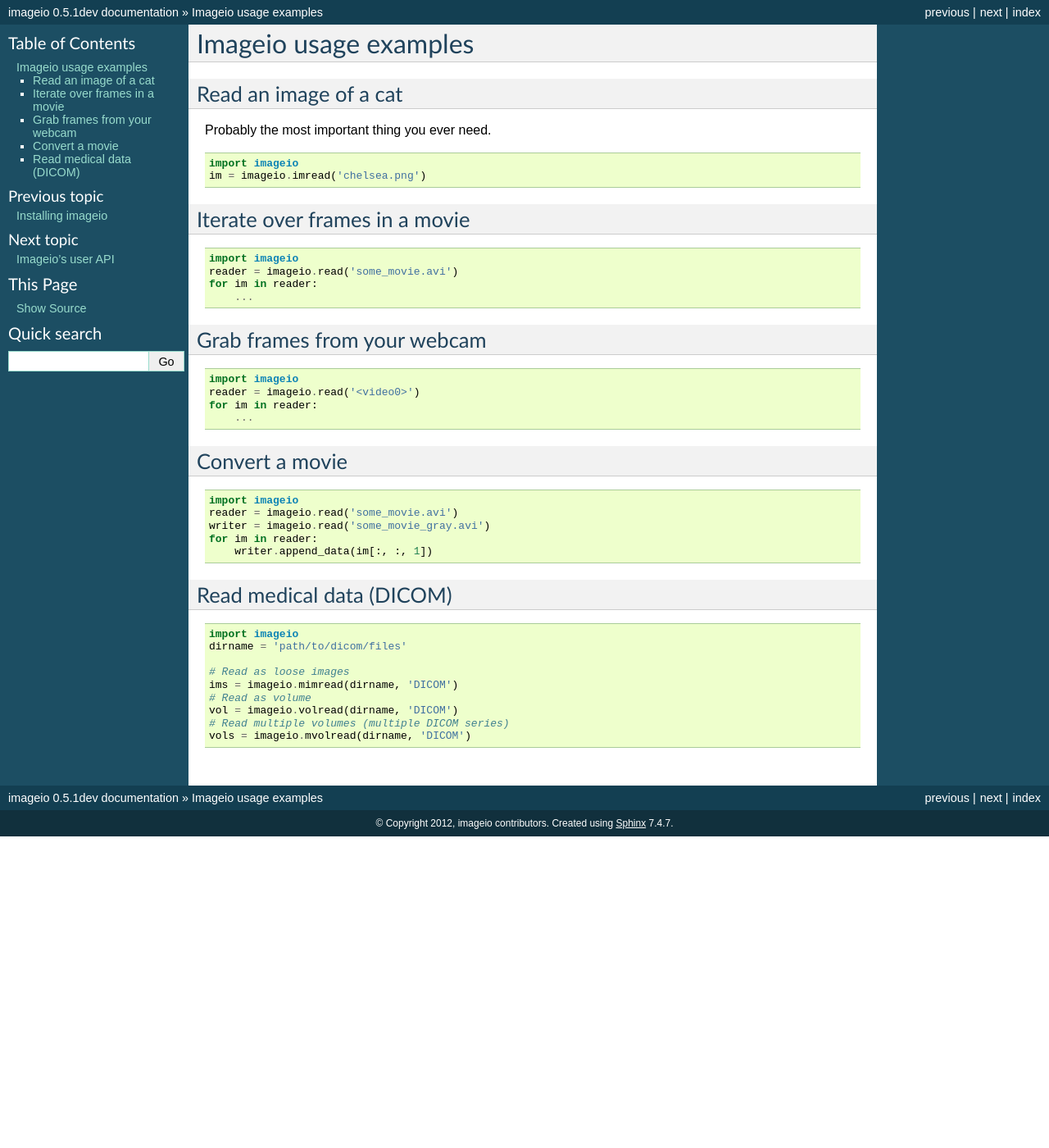
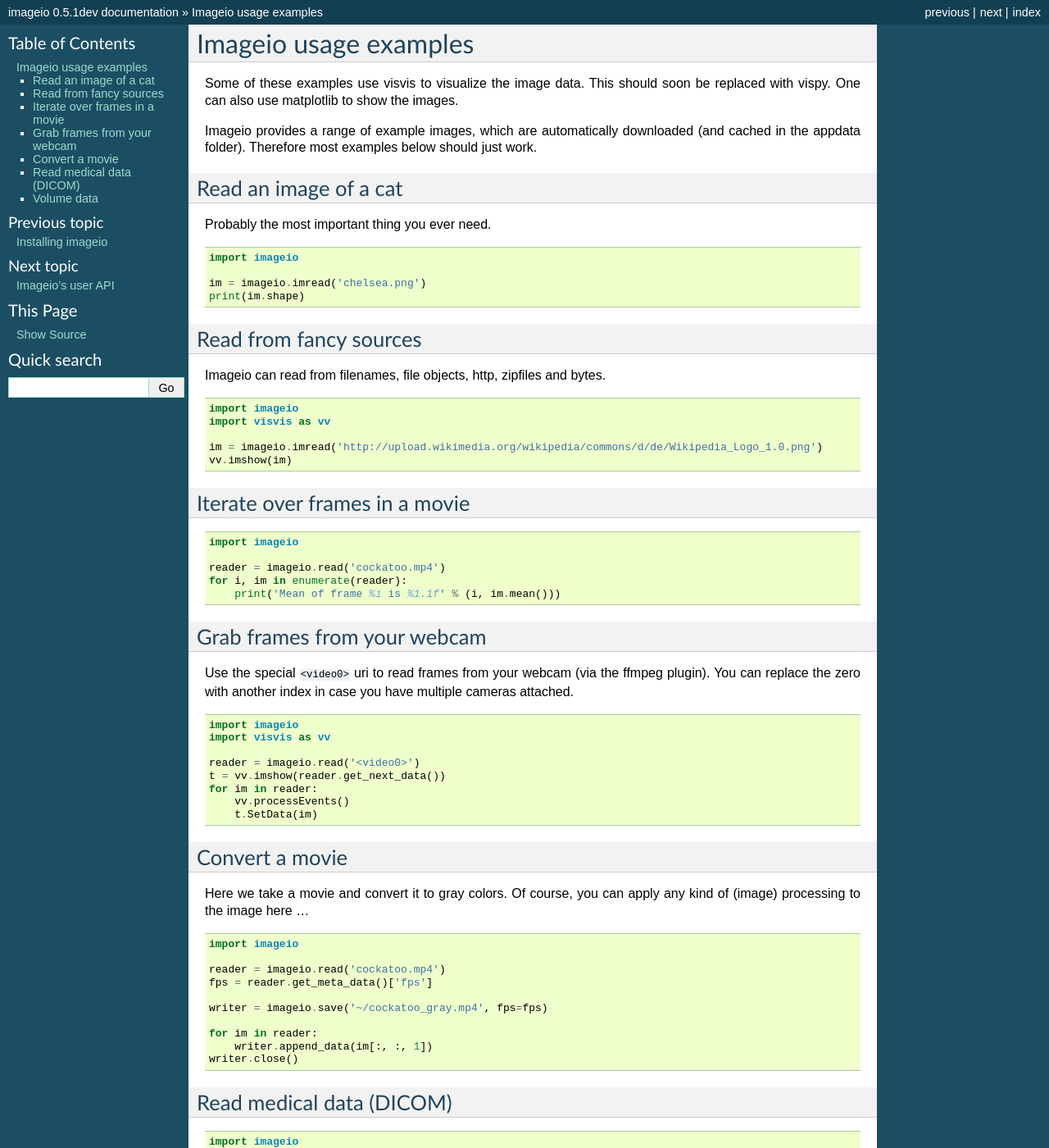
Before and after one commit to imageio/imageio, a Sphinx documentation site: the page built from docs/examples.rst, in a window 1280 px wide and 1400 px high. Shown: the whole window at 82% size. Built offline with Sphinx 7.4.7, drawn with Linux system fonts in a browser that asks for light colours; pages that are not in the unit, such as notebooks, are missing from menus; some of the changed text lies outside the part shown.

Commit message:
add examples

```diff
--- a/docs/examples.rst
+++ b/docs/examples.rst
@@ -1,5 +1,13 @@
 Imageio usage examples
 ======================
+
+Some of these examples use visvis to visualize the image data. This
+should soon be replaced with vispy. One can also use matplotlib to show
+the images.
+
+Imageio provides a range of example images, which are automatically
+downloaded (and cached in the appdata folder). Therefore most examples
+below should just work.
 
 
 Read an image of a cat
@@ -10,8 +18,23 @@ Probably the most important thing you ever need.
 .. code-block:: python
 
     import imageio
+
     im = imageio.imread('chelsea.png')
+    print(im.shape)
 
+
+Read from fancy sources
+-----------------------
+
+Imageio can read from filenames, file objects, http, zipfiles and bytes.
+
+.. code-block:: python
+
+    import imageio
+    import visvis as vv
+
+    im = imageio.imread('http://upload.wikimedia.org/wikipedia/commons/d/de/Wikipedia_Logo_1.0.png')
+    vv.imshow(im)
 
 
 Iterate over frames in a movie
@@ -20,32 +43,50 @@ Iterate over frames in a movie
 .. code-block:: python
 
     import imageio
-    reader = imageio.read('some_movie.avi')
-    for im in reader:
-        ...
+
+    reader = imageio.read('cockatoo.mp4')
+    for i, im in enumerate(reader):
+        print('Mean of frame %i is %1.1f' % (i, im.mean()))
 
 
 Grab frames from your webcam
 ----------------------------
 
+Use the special ``<video0>`` uri to read frames from your webcam (via
+the ffmpeg plugin). You can replace the zero with another index in case
+you have multiple cameras attached.
+
 .. code-block:: python
 
     import imageio
+    import visvis as vv
+
     reader = imageio.read('<video0>')
+    t = vv.imshow(reader.get_next_data())
     for im in reader:
-        ...
+        vv.processEvents()
+        t.SetData(im)
 
 
 Convert a movie
 ------------------------------
 
+Here we take a movie and convert it to gray colors. Of course, you
+can apply any kind of (image) processing to the image here ...
+
 .. code-block:: python
 
     import imageio
-    reader = imageio.read('some_movie.avi')
-    writer = imageio.read('some_movie_gray.avi')
+
+    reader = imageio.read('cockatoo.mp4')
+    fps = reader.get_meta_data()['fps']
+
+    writer = imageio.save('~/cockatoo_gray.mp4', fps=fps)
+
     for im in reader:
         writer.append_data(im[:, :, 1])
+    writer.close()
+
 
 
 Read medical data (DICOM)
@@ -62,3 +103,15 @@ Read medical data (DICOM)
     vol = imageio.volread(dirname, 'DICOM')
     # Read multiple volumes (multiple DICOM series)
     vols = imageio.mvolread(dirname, 'DICOM')
+
+
+Volume data
+-----------
+
+.. code-block:: python
+
+    import imageio
+    import visvis as vv
+
+    vol = imageio.volread('stent.npz')
+    vv.volshow(vol)
```
Also changed, not shown: 2 other files.
